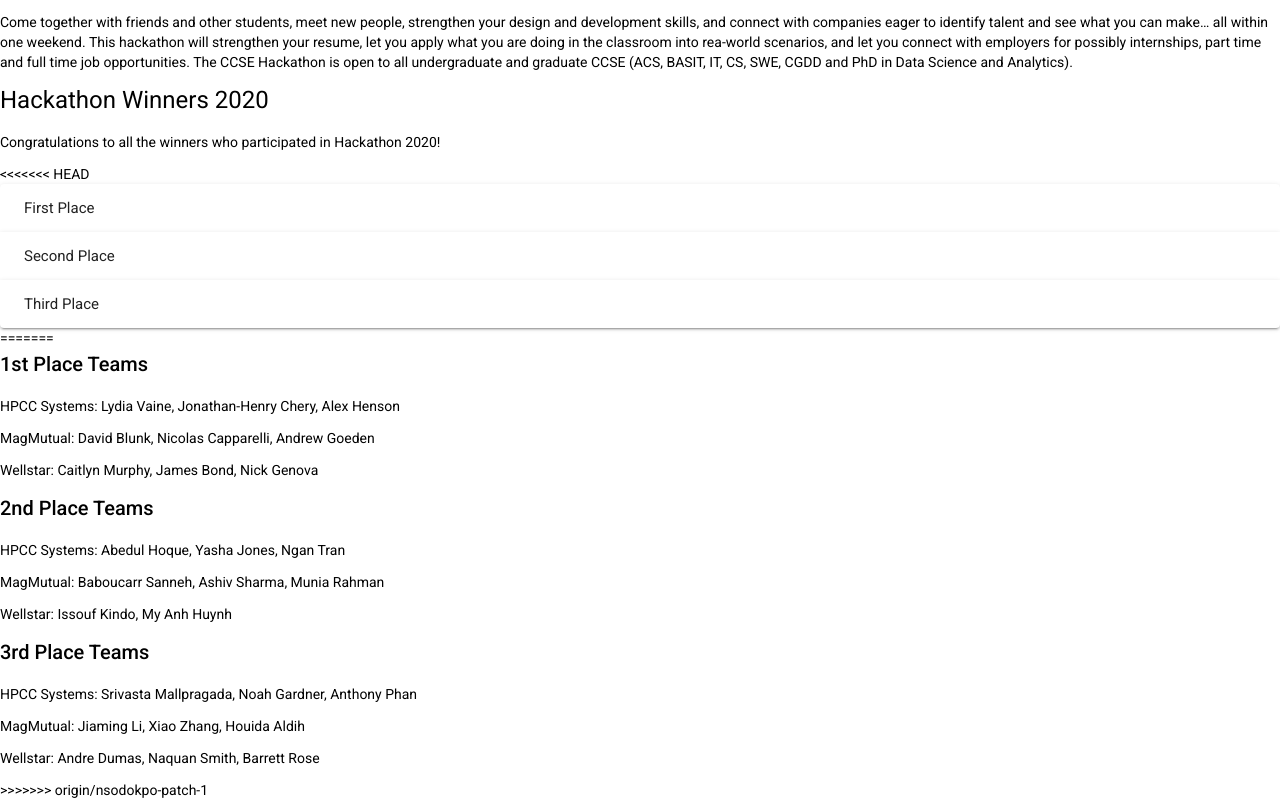
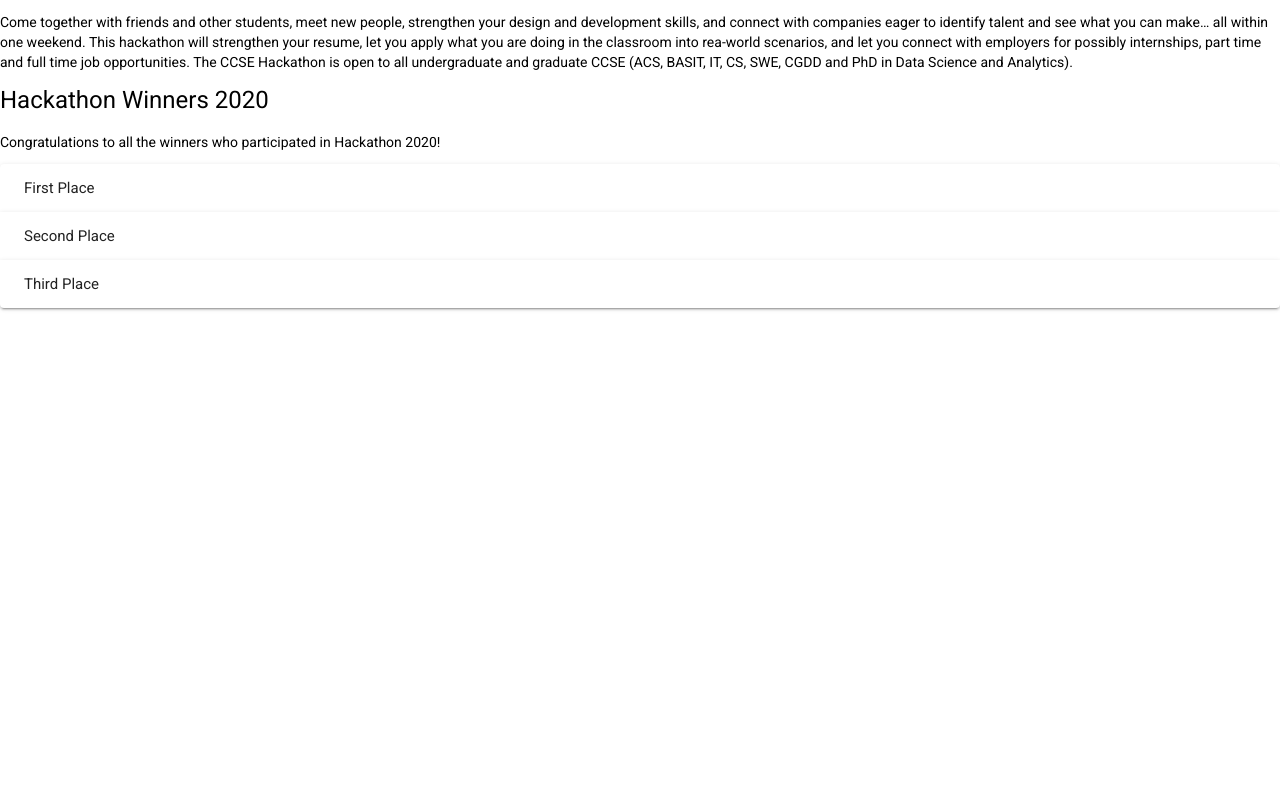
Before and after one commit to derekdeibert/hackaton-ksu, an Angular app: page /homepage in a window 1280 px wide. Shown: the part 473-1273 px from the top of the page. After the commit the page ends 800 px from the top, so only its background shows below. Built offline with nearby package versions, Linux system fonts and the light colour scheme.

Commit message:
commit to master

```diff
--- a/src/app/homepage/homepage.component.html
+++ b/src/app/homepage/homepage.component.html
@@ -14,9 +14,6 @@
 
 <p>Congratulations to all the winners who participated in Hackathon 2020!
 </p>
-
-<<<<<<< HEAD
-
 <mat-accordion>
     <!-- #docregion basic-panel -->
     <!-- #docregion hide-toggle -->
@@ -72,28 +69,3 @@
 
 
     </mat-accordion>
-=======
-<h2>1st Place Teams</h2>
-
-<p>HPCC Systems: Lydia Vaine, Jonathan-Henry Chery, Alex Henson</p>
-
-<p>MagMutual: David Blunk, Nicolas Capparelli, Andrew Goeden</p>
-
-<p>Wellstar: Caitlyn Murphy, James Bond, Nick Genova</p>
-
-<h2>2nd Place Teams</h2>
-
-<p>HPCC Systems: Abedul Hoque, Yasha Jones, Ngan Tran</p>
-
-<p>MagMutual: Baboucarr Sanneh, Ashiv Sharma, Munia Rahman</p>
-
-<p>Wellstar: Issouf Kindo, My Anh Huynh</p>
-
-<h2>3rd Place Teams</h2>
-
-<p>HPCC Systems: Srivasta Mallpragada, Noah Gardner, Anthony Phan</p>
-
-<p>MagMutual: Jiaming Li, Xiao Zhang, Houida Aldih</p>
-
-<p>Wellstar: Andre Dumas, Naquan Smith, Barrett Rose</p>
->>>>>>> origin/nsodokpo-patch-1
```
